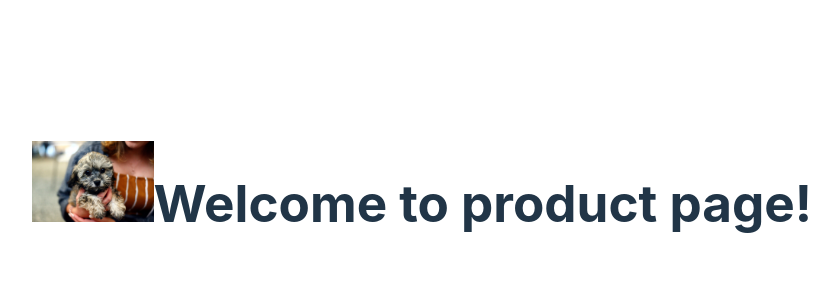
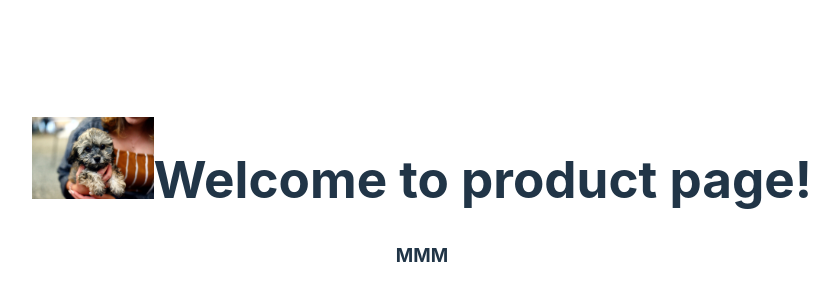
Before and after one commit to jupe91/dynamic-web-page-assignment, a React (Vite) app: page / in a window 1280 px wide. Shown: the part 214-514 px from the top of the page, without its empty margins (218-1057 px from the left). Built offline with nearby package versions, Linux system fonts and the light colour scheme.

Commit message:
Created ProductForm component
- Added ProductForm component and integrated it into App.js.
- Updated imports and exports for the new component.
- Verified that it renders correctly in the UI.

```diff
--- a/src/App.jsx
+++ b/src/App.jsx
@@ -1,12 +1,14 @@
 import './App.css'
 import dogPicture from '/dog.jpg'
 import getHeader from './Header'
+import ProductForm from './ProductForm'
 
 function App() {
 
   return (
     <>
       {getHeader(dogPicture)}
+      <ProductForm/>
     </>
   )
 }
--- a/src/Header.jsx
+++ b/src/Header.jsx
@@ -1,8 +1,10 @@
 function getHeader(image) {
-    return <h1>
+    return (
+    <h1>
       <img src={image} id='headerImage' alt="Dog" />
       Welcome to product page!
     </h1>
+    );
   }
 
   export default getHeader;
--- /dev/null
+++ b/src/ProductForm.jsx
@@ -0,0 +1,11 @@
+import React from 'react';
+
+class ProductForm extends React.Component {
+    render() {
+        return (
+            <h3>MMM</h3>
+        );
+    }
+}
+
+export default ProductForm;
```
